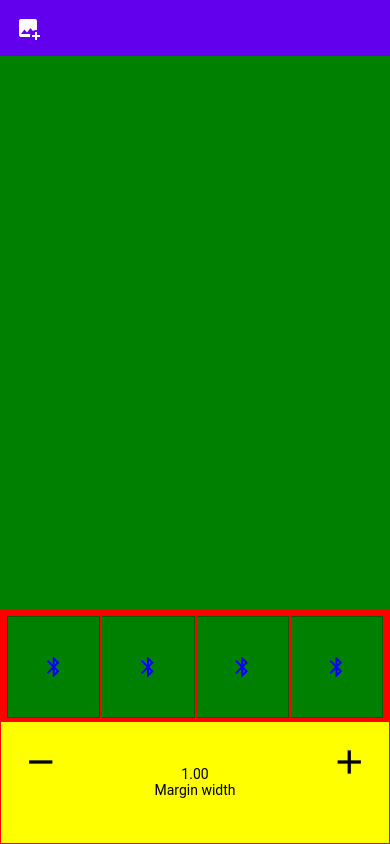
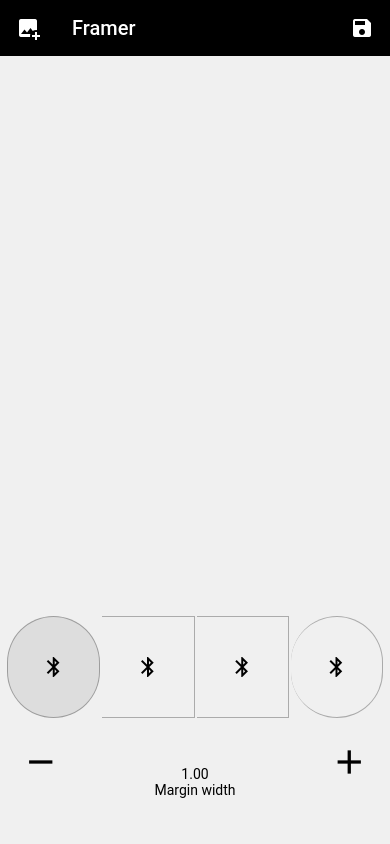
Before and after one commit to Alex-Ruzsicska/white-border, a React Native app: screen / in a window 390 px wide. Built offline with nearby package versions, Linux system fonts and the light colour scheme.

Commit message:
Improving design

```diff
--- a/App.js
+++ b/App.js
@@ -1,10 +1,23 @@
 import React from 'react';
-import { Provider as PaperProvider } from 'react-native-paper';
+import { DefaultTheme, Provider as PaperProvider } from 'react-native-paper';
 import Framer from './src/Tools/Framer';
+
+const theme = {
+  ...DefaultTheme,
+  roundness: 50,
+  colors: {
+    ...DefaultTheme.colors,
+    primary: 'black',
+    accent: 'white',
+    text: 'black'
+    // surface: '#3498db'
+  },
+  // dark: true
+};
 
 const App = ()=>{
   return(
-   <PaperProvider>
+   <PaperProvider theme={theme}>
      <Framer></Framer>
    </PaperProvider>
   );
--- a/src/Tools/Framer/Styles.js
+++ b/src/Tools/Framer/Styles.js
@@ -9,12 +9,12 @@ export default StyleSheet.create({
     },
     body: {
         flex: 7,
-        backgroundColor: 'green',
+        backgroundColor: '#f0f0f0',
         padding: 5
     },
     footer: {
         flex: 3,
-        backgroundColor: 'red',
+        backgroundColor: '#f0f0f0',
         padding: 1
     },
     ratiosContainer: {
@@ -23,7 +23,7 @@ export default StyleSheet.create({
     },
     borderWidthContainer: {
         flex: 1,
-        backgroundColor: 'yellow',
+        // backgroundColor: 'yellow',
         flexDirection: 'row',
         padding: 5
     }
--- a/src/Tools/Framer/index.js
+++ b/src/Tools/Framer/index.js
@@ -76,6 +76,11 @@ const Framer = () =>{
           icon="image-plus"
           onPress={()=>{pickImage(setImage)}}
         />
+        <Appbar.Content title="Framer"/>
+        <Appbar.Action
+          icon="content-save"
+          // onPress={()=>{pickImage(setImage)}}
+        />
       </Appbar.Header>
 
       <View style={Styles.body}>
@@ -93,7 +98,7 @@ const Framer = () =>{
             value={ratio}
           >
             {ratios.map((ratio, index)=>(
-              <ToggleButton value={ratio} icon="bluetooth" style={{flex: 1, height:'100%', borderRadius: 0, backgroundColor: "green", margin: 1}} key={index} color="blue"/>
+              <ToggleButton value={ratio} icon="bluetooth" style={{flex: 1, height:'100%', margin: 1}} key={index}/>
             ))}
           </ToggleButton.Row>
         </View>
@@ -103,8 +108,9 @@ const Framer = () =>{
             icon="minus"
             size={40}
             onPress={()=>{
-              setFrame(generateFrame(image, ratio, multiplier-0.05));
-              setMultiplier(multiplier-0.05);
+              let multiplierAux = (multiplier-0.05) > 1? (multiplier-0.05) : 1;
+              setFrame(generateFrame(image, ratio, multiplierAux));
+              setMultiplier(multiplierAux);
             }}
             style={{margin: 5, flex: 2}}
           >
@@ -117,8 +123,9 @@ const Framer = () =>{
             icon="plus"
             size={40}
             onPress={()=>{
-              setFrame(generateFrame(image, ratio, multiplier+0.05));
-              setMultiplier(multiplier+0.05);
+              let multiplierAux = multiplier+0.05;
+              setFrame(generateFrame(image, ratio, multiplierAux));
+              setMultiplier(multiplierAux);
             }}
             style={{flex: 2, margin: 5 }}
           >
```
